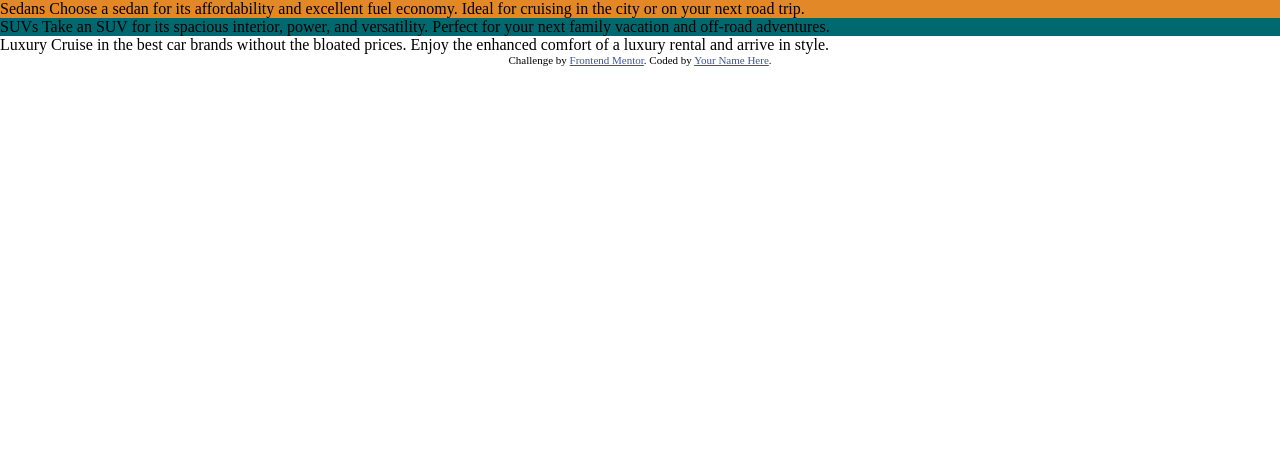
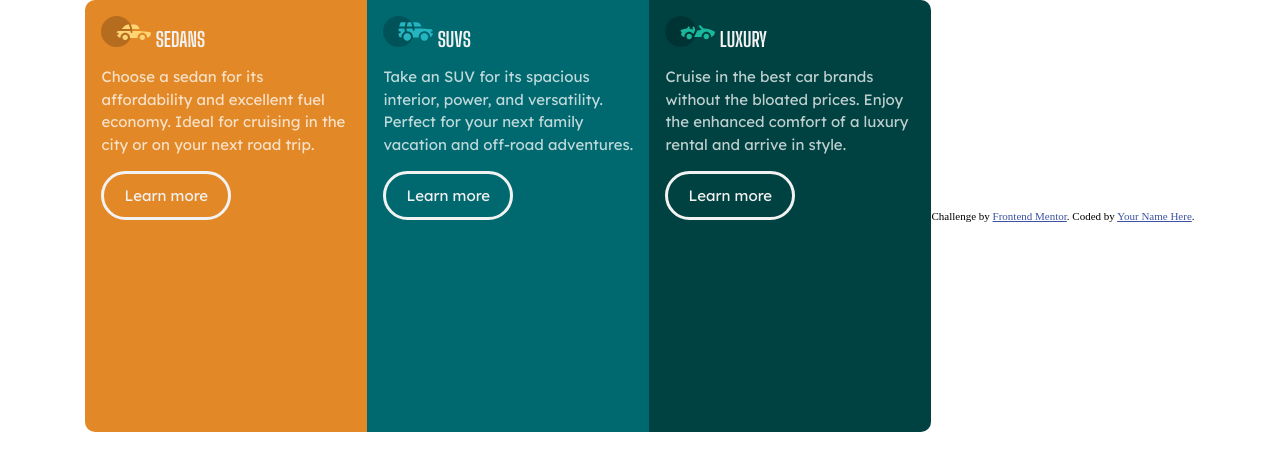
Before and after one commit to Lugaryel/3-column-preview-card-component-main, a plain HTML site: page index.html in a window 1280 px wide. Drawn offline with Linux system fonts and the light colour scheme.

Commit message:
alteração

```diff
--- a/Style.css
+++ b/Style.css
@@ -1,16 +1,78 @@
+/*FOLHA DE ESTILO*/
 body{
     margin: 0 auto;
     padding: 0 auto;
+    display: flex;
+    justify-content: center;
+    align-items: center;
 }
 
+/*IMAGENS*/
+img {
+    width: 50px;
+}
+/*TITULOS*/
 .Sedans {
+    padding: 1rem;
+    width: 250px;
+    height: 50vh;
     background-color: hsl(31, 77%, 52%);
+    font-family: Big Shoulders Display;
+    font-size: 20px;
+    text-transform: uppercase;
+    color: hsl(0, 0%, 95%);
+    border-bottom-left-radius: 10px;
+    border-top-left-radius: 10px;
+
 }
-
 .SUVs {
+    padding: 1rem;
+    width: 250px;
+    height: 50vh;
     background-color: hsl(184, 100%, 22%);
+    font-family: Big Shoulders Display;
+    font-size: 20px;
+    text-transform: uppercase;
+    color: hsl(0, 0%, 95%);
 }
 
 .Luxury {
+    padding: 1rem;
+    width: 250px;
+    height: 50vh;
     background-color: hsl(179, 100%, 13%);
+    font-family: Big Shoulders Display;
+    font-size: 20px;
+    text-transform: uppercase;
+    color: hsl(0, 0%, 95%);
+    border-bottom-right-radius: 10px;
+    border-top-right-radius: 10px;
 }
+
+/*TEXTO*/
+ p{
+    font-family: Lexend Deca;
+    font-size: 15px;
+    text-transform: none;
+    color: hsla(0, 0%, 100%, 0.75);
+    text-align: left;
+    line-height: 1.5;
+
+}
+
+/*BOTÕES*/
+.button {
+    text-decoration: none;
+    text-transform: none;
+    display: inline-block;
+    border:solid;
+	padding: .75rem 1.25rem;
+	border-radius: 10rem;
+	color: hsl(0, 0%, 95%);
+    font-family: Lexend Deca;
+	font-size: 15px;
+    top: 50%;
+    left:50%
+
+}
+/*modificação: 18/10/2023*/
--- a/index.html
+++ b/index.html
@@ -4,6 +4,8 @@
   <meta charset="UTF-8">
   <meta name="viewport" content="width=device-width, initial-scale=1.0"> <!-- displays site properly based on user's device -->
   <link rel="stylesheet" href="./Style.css">
+  <link href="https://fonts.googleapis.com/css2?family=Lexend+Deca&display=swap" rel="stylesheet">
+  <link href="https://fonts.googleapis.com/css2?family=Big+Shoulders+Display:wght@700&family=Lexend+Deca&display=swap" rel="stylesheet">
   <link rel="icon" type="image/png" sizes="32x32" href="./images/favicon-32x32.png">
 
   <title>Frontend Mentor | 3-column preview card component</title>
@@ -17,21 +19,33 @@
 <body>
 
   <div class="Sedans">
+    <img src="./images/icon-sedans.svg">
   Sedans
-  Choose a sedan for its affordability and excellent fuel economy. Ideal for cruising in the city
+  <p>
+    Choose a sedan for its affordability and excellent fuel economy. Ideal for cruising in the city
   or on your next road trip.
+  </p>
+  <a href="#" class="button">Learn more</a>
 </div>
 
 <div class="SUVs">
+  <img src="./images/icon-suvs.svg">
   SUVs
-  Take an SUV for its spacious interior, power, and versatility. Perfect for your next family vacation
+  <p>
+    Take an SUV for its spacious interior, power, and versatility. Perfect for your next family vacation
   and off-road adventures.
+  </p>
+  <a href="#" class="button">Learn more</a>
 </div>
 
-<div class="luxury">
+<div class="Luxury">
+  <img src="./images/icon-luxury.svg">
   Luxury
-  Cruise in the best car brands without the bloated prices. Enjoy the enhanced comfort of a luxury
+  <p>
+    Cruise in the best car brands without the bloated prices. Enjoy the enhanced comfort of a luxury
   rental and arrive in style.
+</p>
+<a href="#" class="button">Learn more</a>
 </div>
 
   <div class="attribution">
```
